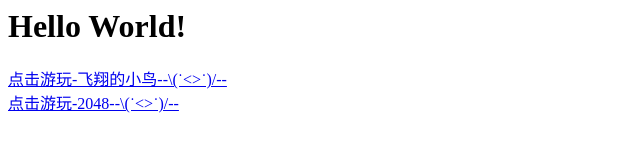
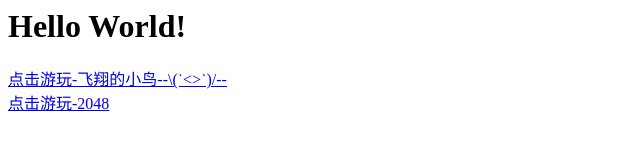
Before and after one commit to ian171/ian171.github.io, a plain HTML site: page index.html in a window 1280 px wide. Shown: the full height of the page, 0-640 px from the left. Drawn offline with Linux system fonts and the light colour scheme.

Commit message:
Update index.html

```diff
--- a/index.html
+++ b/index.html
@@ -6,6 +6,6 @@
     <body>
         <h1>Hello World!</h1>
         <a href="https://ian171.github.io/Bird/">点击游玩-飞翔的小鸟--\(˙<>˙)/--<br></a>
-        <a href="https://ian171.github.io/2048">点击游玩-2048--\(˙<>˙)/--</a>
+        <a href="https://ian171.github.io/2048">点击游玩-2048<br></a>
     </body>
 </html>
```
